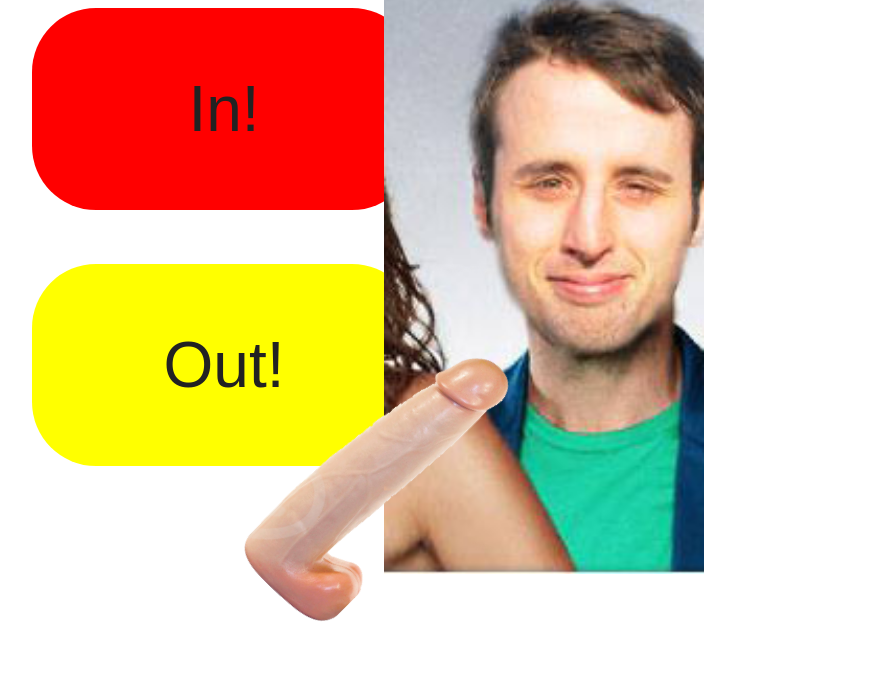
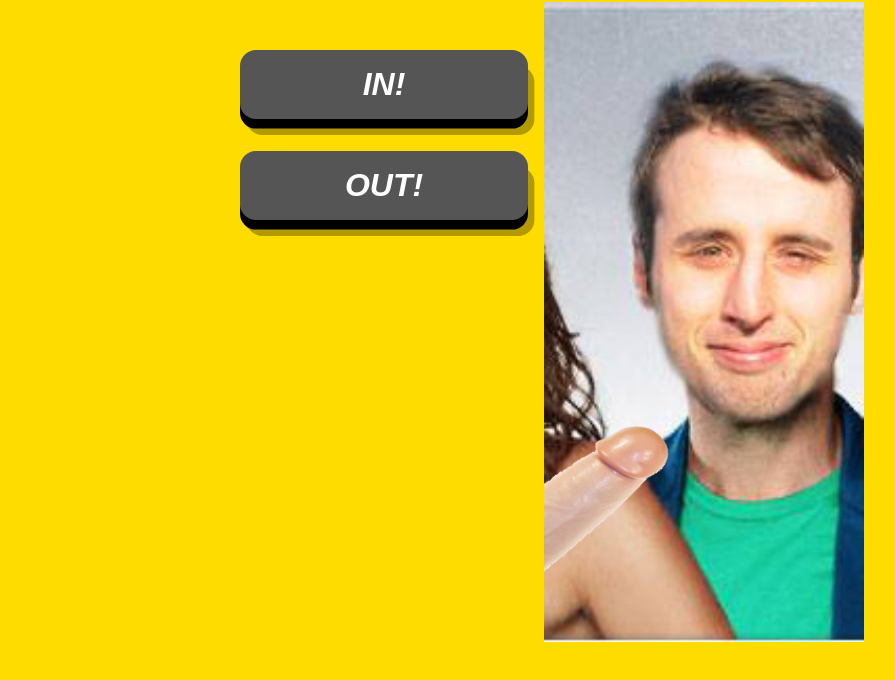
Before and after one commit to Sleepycove/the-breathalizer, a website: page index.html in a window 1280 px wide. Shown: the part 120-800 px from the top of the page, without its empty margins (96-991 px from the left). Drawn offline with nearby package versions, Linux system fonts and the light colour scheme.

Commit message:
RWD for buttons and wrapper

```diff
--- a/index.html
+++ b/index.html
@@ -16,6 +16,8 @@
   <!-- Modernizr -->
   <script src="js/vendor/modernizr-2.6.2.min.js"></script>
 
+  <!-- Google Fonts -->
+  <link href='http://fonts.googleapis.com/css?family=Open+Sans:400italic,600italic,800italic,400,800,600' rel='stylesheet' type='text/css'>
 
   <!-- Polyfills -->
     <!-- Media Queries support for older versions of IE etc. -->
@@ -27,13 +29,25 @@
 
 </head>
 <body>
+  <header>
     <h1>The Breathalizer</h1>
+  </header>
+
+  <section class="wrapper clearfix">
+
+    <div class="buttons">
       <button class="kickItoff in">In!</button>
       <button class="kickItoff out">Out!</button>
+    </div>
+
+    <div class="jezBox">
       <div class="jez">
         <div class="cock"></div>
         <div class="jezTop"></div>
       </div>
+    </div>
+
+  </section>
 
 </body>
 <!-- Javascript, starting with jQuery -->
--- a/sass/_declarations.scss
+++ b/sass/_declarations.scss
@@ -45,10 +45,7 @@ $greyFootText:#b0b0b0;
     @media (min-width: 1012px) { @content; }
   }
   @else if $point == downOne {
-    @media (max-width: 830px) { @content; }
-  }
-  @else if $point == downOneB {
-    @media (max-width: 725px)  { @content; }
+    @media (max-width: 700px) { @content; }
   }
   @else if $point == downTwo {
     @media (max-width: 490px)  { @content; }
@@ -71,14 +68,13 @@ $greyFootText:#b0b0b0;
 }
 
 // Fonts
-$regular:'Montserrat',serif;
-$condensed:'Roboto Condensed',sans-serif;// 700
+$regular:'Open Sans',sans-serif;// 400, 600, 800
 $icons:"dwmicons", $regular;
 $monospace:monospace;
 
-body{letter-spacing:.08em;}
 // Weights
-$book:400;
+$light:400;
+$book:600;
 $bold:800;
 // Sizes
 html{font-size:100%;
--- a/sass/_global.scss
+++ b/sass/_global.scss
@@ -18,7 +18,7 @@ body{
   font-family:$regular;
   width:100%;
   height:100%;
-  overflow:hidden;
+  //overflow:hidden;
 }
 h1, h2, h3, h4, h5, h6{
 }
--- a/sass/_test.scss
+++ b/sass/_test.scss
@@ -1,31 +1,78 @@
-h1{
-  size:4em;
+
+// basic layout
+body{
+  font-family:$regular;
+  background:$yellow;
+}
+header{
   text-transform:uppercase;
   width:100%;
   padding:1em;
   text-align:center;
+  font-weight:$bold;
+  font-style:italic;
+  h1{
+    font-size:4em;
+    color:$white;
+    text-shadow:darken($yellow,15%) -.1em .1em;
+    @include breakpoint(downTwo){font-size:2em;}
+  }
 }
+.wrapper{
+  width:80%;
+  max-width:40em;
+  margin:0 auto;
+  min-height:40em;
+  .buttons{
+    width:50%;
+    float:left;
+    padding:1em;
+    @include breakpoint(downOne){
+      width:100%;
+      float:none;
+    }
+  }
+  .jezBox{
+    width:50%;
+    height:40em;
+    float:left;
+    @include breakpoint(downOne){
+      width:100%;
+      float:none;
+    }
+  }
+}
+
+// Buttons
 .kickItoff{
   display:block;
-  position:absolute;
-  left:2em;
-  font-family:sans-serif;
-  font-size:4em;
-  padding:1em;
+  width:100%;
+  font-size:2em;
+  text-transform:uppercase;
+  font-weight:$bold;
+  font-style:italic;
+  padding:.5em 0;
   border:0;
-  border-radius:1em;
+  border-radius:.5em;
   cursor:pointer;
-  width:6em;
   text-align:center;
+  color:$white;
+  background:#555;
+  margin:1em 0;
+  position:relative;
+  box-shadow:
+    black 0 .3em 0 0,
+    darken($yellow,15%) .1em .4em 0 0,
+    darken($yellow,15%) .2em .5em 0 0;
+  &:active{
+    top:.1em;
+    box-shadow:
+      black 0 .1em 0 0,
+      darken($yellow,15%) .1em .2em 0 0;
+  }
 }
-.kickItoff.in{
-  top:2em;
-  background:red;
-}
-.kickItoff.out{
-  top:6em;
-  background:yellow;
-}
+
+//
 .jez{
   width:20em;
   height:40em;
@@ -34,6 +81,7 @@ h1{
   background:url("img/raw/jezAsH.jpg");
   background-size:cover;
   position:relative;
+  overflow:hidden;
 }
 .cock{
   width:8em;
```
Also changed, not shown: package.json (+14 -11 lines), root.css, style.css. Lines whose indentation alone changed are shown as unchanged.
